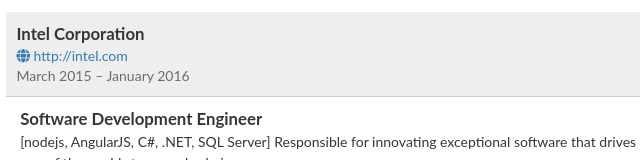
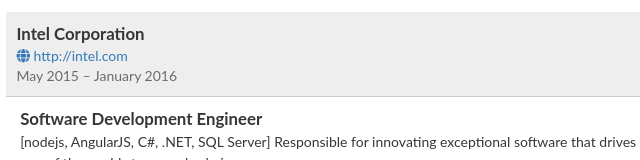
Before and after one commit to 0xj4r/gg, a plain HTML site: page index.html in a window 1280 px wide. Shown: the part 2420-2580 px from the top of the page, 69-709 px from the left. Drawn offline with nearby package versions, Linux system fonts and the light colour scheme.

Commit message:
dates: correct the dates of previous employer

```diff
--- a/index.html
+++ b/index.html
@@ -612,7 +612,7 @@
                   <a href="http:&#x2F;&#x2F;intel.com" target="_blank"><i class="fa fa-globe ico"></i>
                     http:&#x2F;&#x2F;intel.com</a>
                 </div>
-                <div class="year">March 2015 – January 2016</div>
+                <div class="year">May 2015 – January 2016</div>
               </div>
             </div>
             <div class="row">
```
